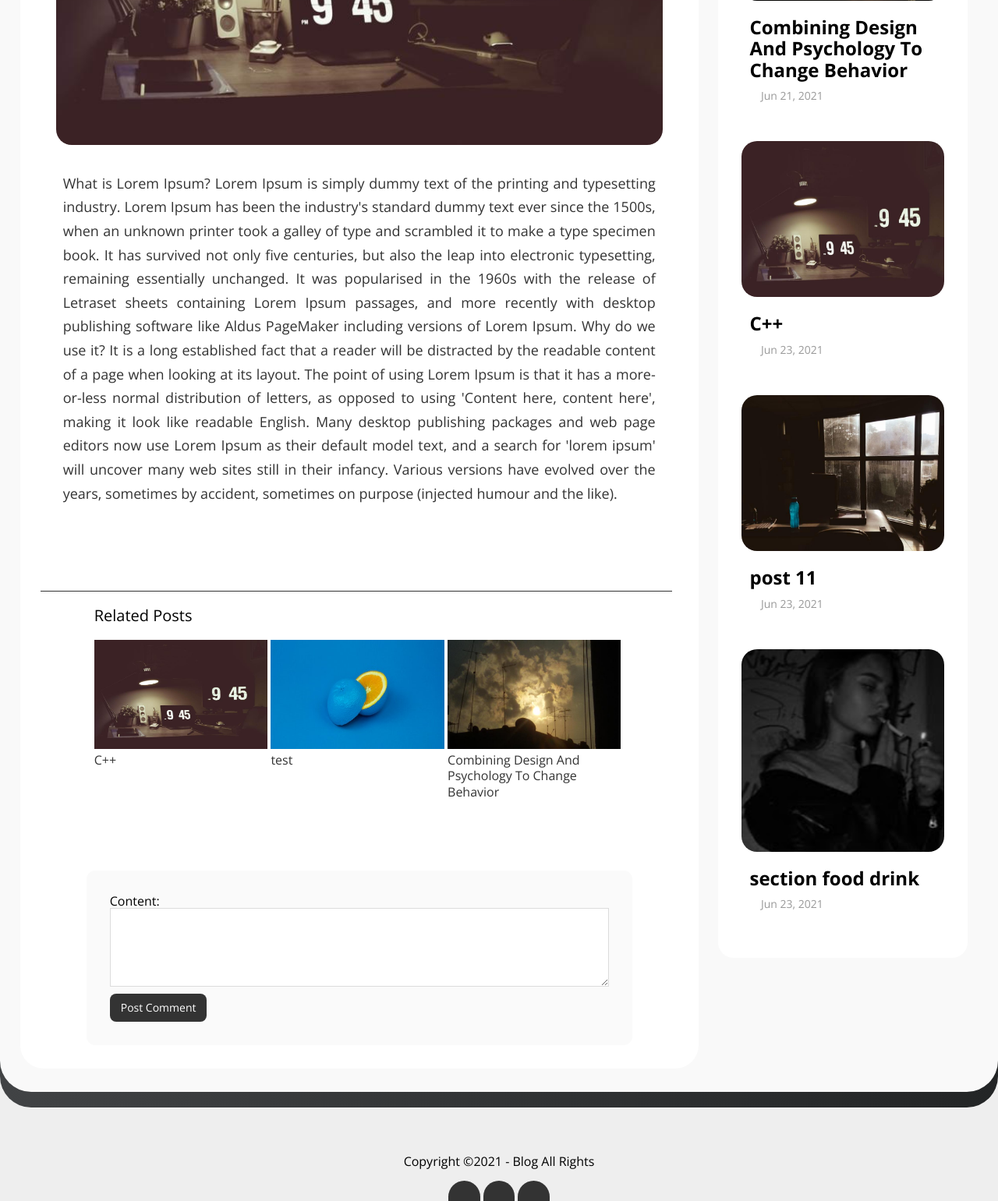
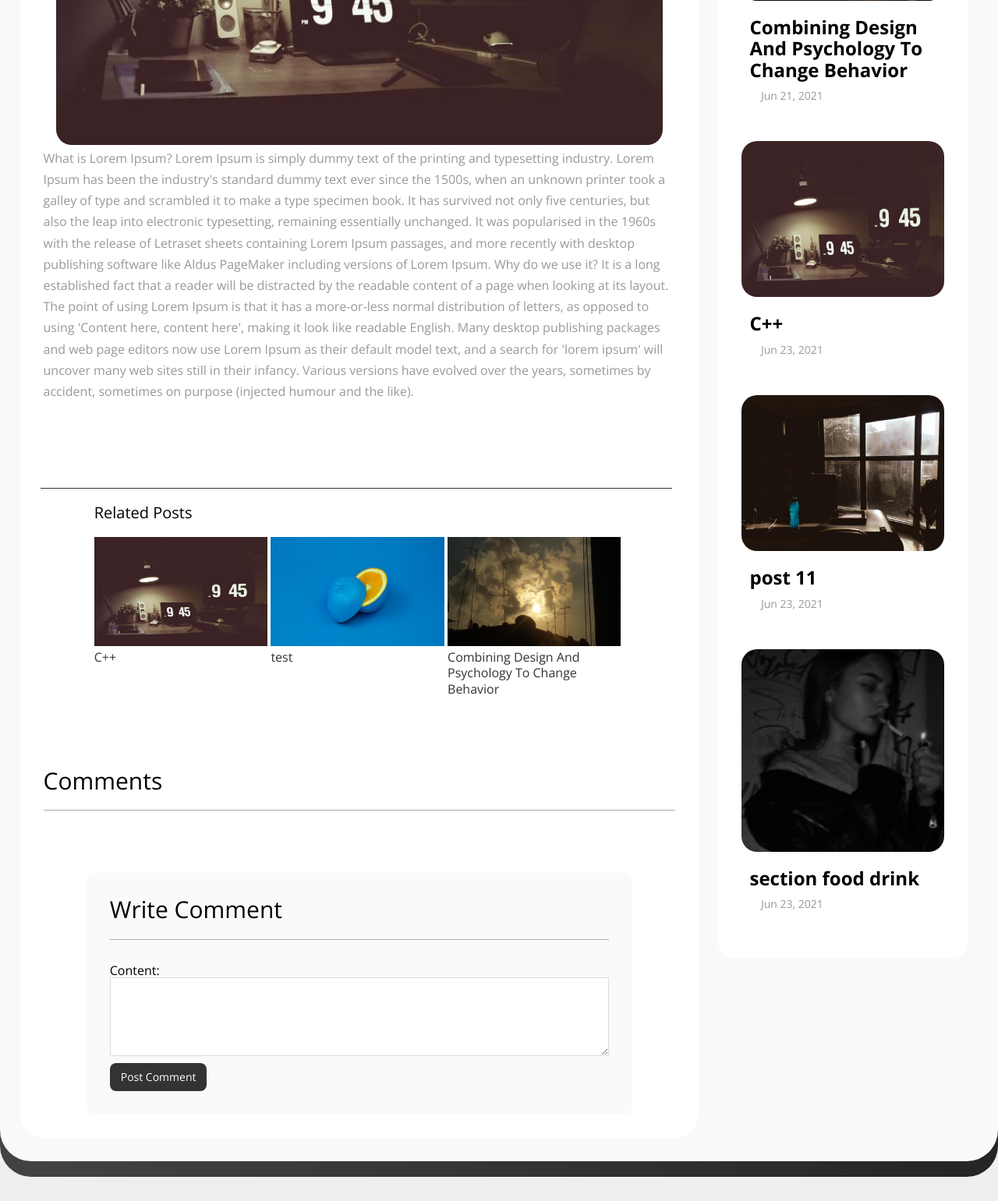
Before and after one commit to M0hamedEmad/django-multi-language-blog, a Django app: a page that uses post/templates/post/post.html in a window 1280 px wide. Shown: the part 861-2402 px from the top of the page at 78% size. Run offline with Django 3.2, Linux system fonts and the light colour scheme; data comes from the database, SQL or seed files in the repository; some web fonts are replaced.

Commit message:
add comment list in post

```diff
--- a/post/models.py
+++ b/post/models.py
@@ -78,7 +78,7 @@ class Comment(models.Model):
     post = models.ForeignKey(Post, on_delete=models.CASCADE, related_name='comments', null=True)
     created_at = models.DateTimeField(auto_now=True)
     updated_at = models.DateTimeField(auto_now_add=True)
-    actuve = models.BooleanField(default=True, choices=active_field_choices)
+    active = models.BooleanField(default=True, choices=active_field_choices)
 
     def __str__(self):
         return self.content
--- a/post/templates/post/post.html
+++ b/post/templates/post/post.html
@@ -44,7 +44,23 @@
 	</div>
 </div>
 <div class="comment">
+	<h3 class="comments-header" >Comments</h3>
+	{% for comment in comments %}
+		<div class="comment-content">
+			<div class="image">
+				<img src="http://127.0.0.1:8000/media/post_images/default.jpg" alt="">
+			</div>
+			<div class="box">
+				<div class="header">
+					<h6><a href="">{{comment.user.username}}</a></h6>
+					<span>{{comment.created_at}}</span>
+				</div>
+				<p>{{comment.content}}</p>
+			</div>
+		</div>
+	{% endfor %}
 	<form action="" method="POST">
+		<h3 class="comments-header" >Write Comment</h3>
 		{% csrf_token %}
 		{{comment_form}}
 		<input type="submit" value="Post Comment">
--- a/post/views.py
+++ b/post/views.py
@@ -90,6 +90,9 @@ class PostDetail(FormMixin, DetailView):
         context['related_posts'] = related_posts
 
         # comments
+        comments = Comment.objects.filter( Q(post=self.get_object()) & Q(active=True) )
+        context['comments'] = comments
+
         context['comment_form'] = CommentForm
 
         return context
--- a/static/css/main.css
+++ b/static/css/main.css
@@ -334,7 +334,7 @@ g {
   -ms-border-radius: 20px;
   -o-border-radius: 20px;
 }
-.content .content-inner .post p {
+.content article .content-inner .post p {
   max-width: 760px;
   text-align: justify;
   color: #333;
@@ -421,6 +421,16 @@ g {
 }
 /* End Pagination */
 /* Start Comment */
+.comment {
+  margin-top: 80px;
+}
+.comment h3.comments-header {
+  margin-bottom: 30px;
+  font-size: 30px;
+  font-weight: normal;
+  border-bottom: 1px solid #aaa;
+  padding: 0px 0px 20px;
+}
 .comment form {
   max-width: 700px;
   width: 100%;
```
Also changed, not shown: other parts of static/css/main.css (+34 -0 lines), db.sqlite3, post/migrations/0016_rename_actuve_comment_active.py (added).
